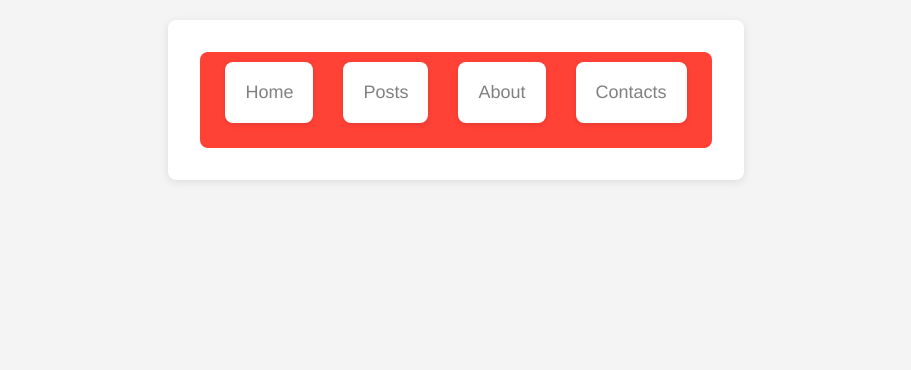
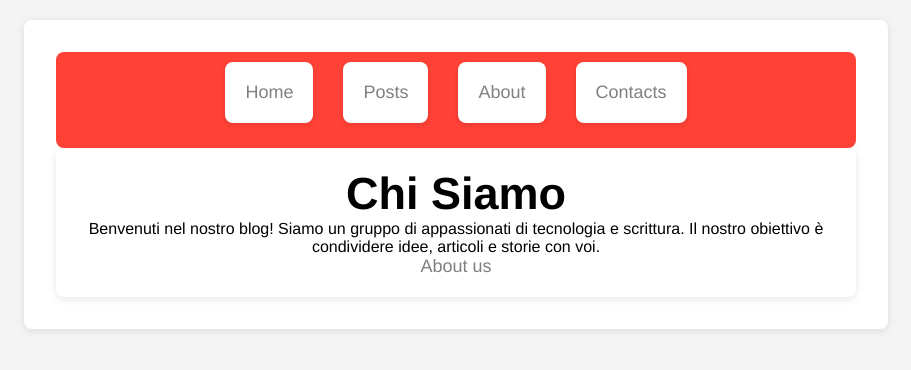
Before and after one commit to nicolo-canevari/react-context-api, a React (Vite) app: page /about in a window 1280 px wide. Shown: the top 370 px of the page, without its empty margins (184-1095 px from the left). Built offline with nearby package versions, Linux system fonts and the light colour scheme; no server answers.

Commit message:
[FEAT] strutturo le rotte home about contacts e post per il navbar

```diff
--- a/src/App.jsx
+++ b/src/App.jsx
@@ -52,6 +52,8 @@ const App = () => {
 
           <Route path="/" element={<Home />} />
           <Route path="/posts" element={<PostsPage />} />
+          <Route path="/about" element={<About />} />
+          <Route path="/contacts" element={<Contacts />} />
 
         </Routes>
 
--- a/src/components/PostCard.jsx
+++ b/src/components/PostCard.jsx
@@ -1,5 +1,6 @@
 import React from 'react';
 
+// prendo solo la proprietà post
 const PostCard = ({ post }) => {
 
     return (
--- /dev/null
+++ b/src/pages/About.jsx
@@ -0,0 +1,19 @@
+import React from 'react';
+import { Link } from 'react-router-dom';
+
+const About = () => {
+
+    return (
+
+        <div>
+
+            <h1>Chi Siamo</h1>
+            <p>Benvenuti nel nostro blog! Siamo un gruppo di appassionati di tecnologia e scrittura. Il nostro obiettivo è condividere idee, articoli e storie con voi.</p>
+            <Link to="/about">About us</Link>
+
+        </div>
+
+    );
+};
+
+export default About;
--- a/src/pages/Contacts.jsx
+++ b/src/pages/Contacts.jsx
@@ -0,0 +1,19 @@
+import React from 'react';
+import { Link } from 'react-router-dom';
+
+const Contacts = () => {
+
+    return (
+
+        <div>
+
+            <h1>Contatti</h1>
+            <p>Se desideri entrare in contatto con noi, puoi scrivere un'email a: <strong>info@nostroblog.com</strong></p>
+            <Link to="/contacts">Contacts</Link>
+
+        </div>
+
+    );
+};
+
+export default Contacts;
```
